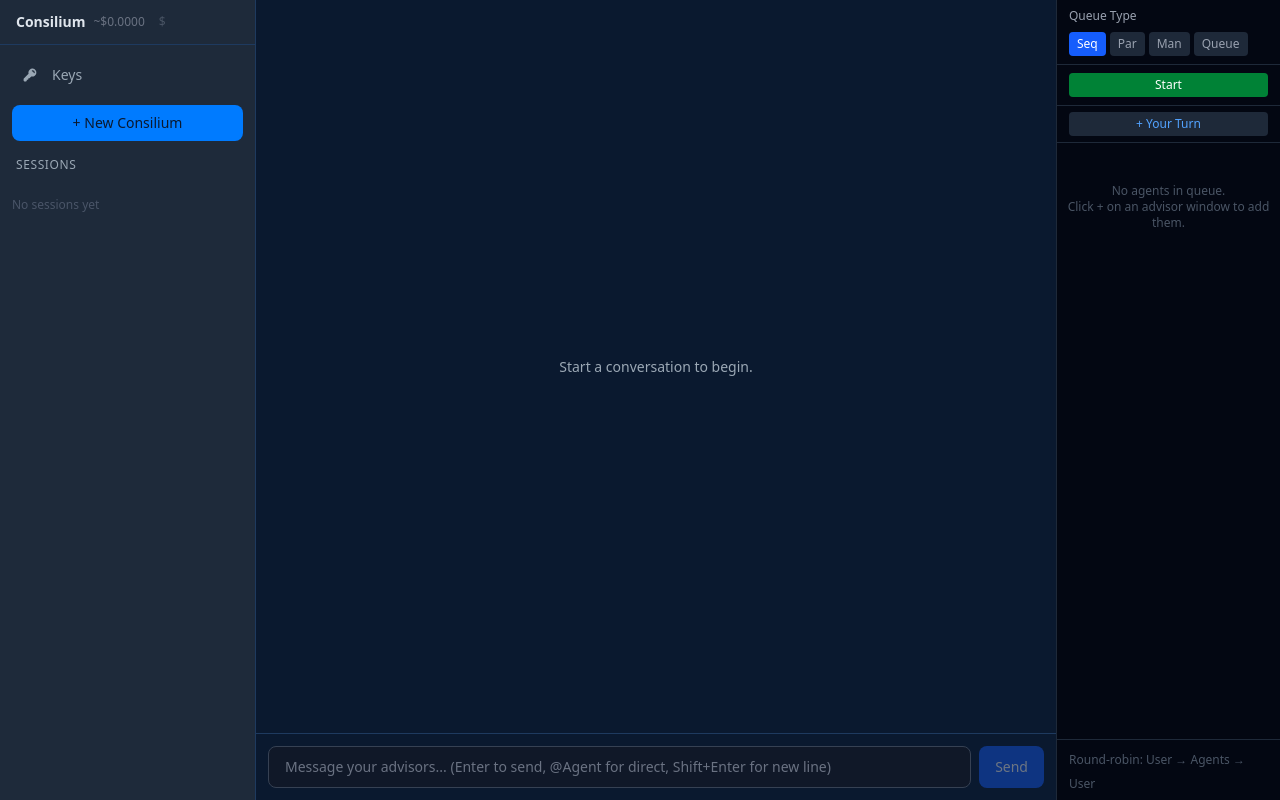
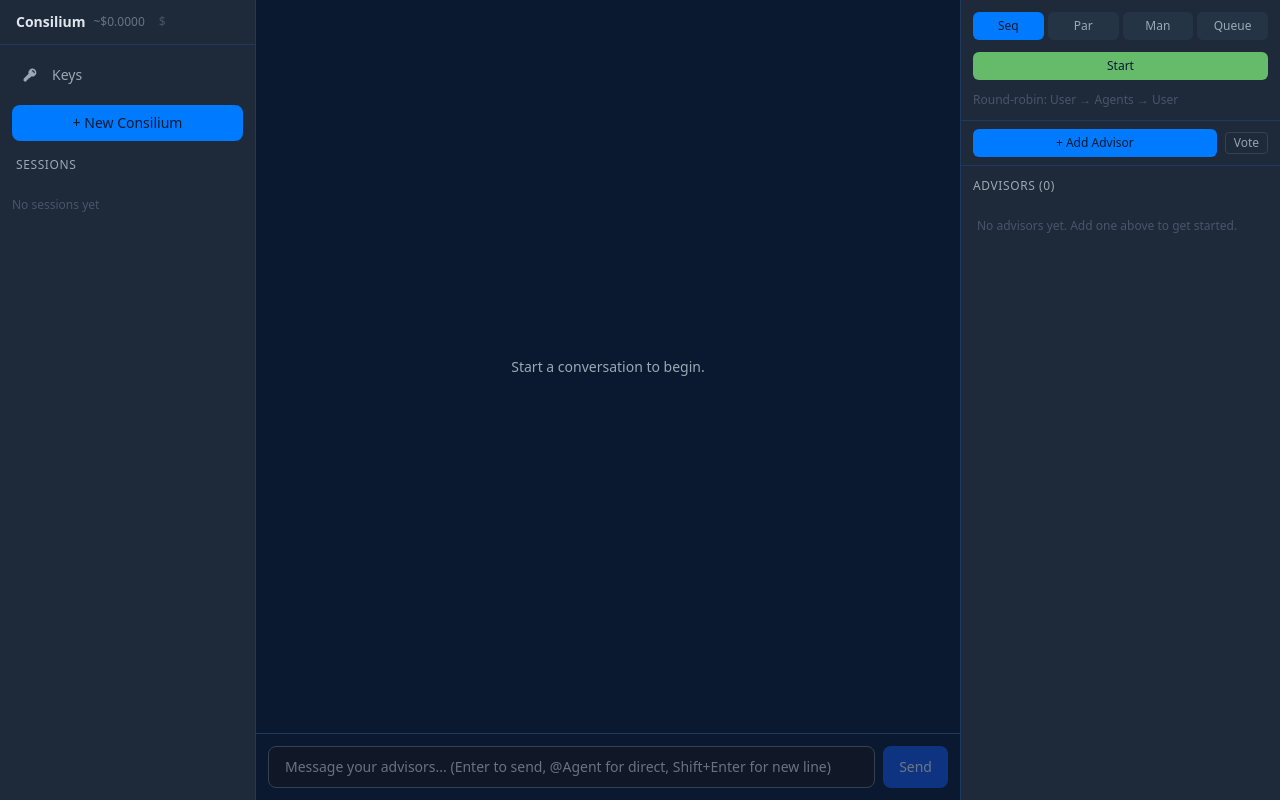
Before and after one commit to FpSilSha/Consilium, a React (Vite) app: page / in a window 1280 px wide. Built offline with nearby package versions, Linux system fonts and the light colour scheme.

Commit message:
refactor: replace QueueSidebar with AdvisorPanel in Column 3
Column 3 now uses the themed AdvisorPanel with turn controls,
advisor list, and integrated Vote/Export. Flexible width with
min/max constraints (220-320px).

```diff
--- a/src/app/AppLayout.tsx
+++ b/src/app/AppLayout.tsx
@@ -2,17 +2,14 @@ import type { ReactNode } from 'react'
 import { NavSidebar } from '@/features/sidebar'
 import { UnifiedChatThread } from '@/features/chat/UnifiedChatThread'
 import { SharedInputBar } from '@/features/input'
-import { QueueSidebar } from '@/features/queueSidebar'
+import { AdvisorPanel } from '@/features/advisorPanel'
 
 /**
  * Three-column dashboard layout.
  *
  * Column 1 (20%): Navigation sidebar — keys, sessions
  * Column 2 (flex): Unified context window — chat + input
- * Column 3 (224px): Advisor panel — turn controls + advisor list
- *
- * Column 2 now uses UnifiedChatThread (single interleaved thread).
- * Column 3 still uses QueueSidebar — will be replaced in Phase 4.
+ * Column 3 (25%): Advisor panel — turn controls + advisor list
  */
 export function AppLayout(): ReactNode {
   return (
@@ -30,9 +27,9 @@ export function AppLayout(): ReactNode {
         </footer>
       </main>
 
-      {/* Column 3: Advisor Panel (QueueSidebar placeholder) */}
-      <div className="w-56 shrink-0">
-        <QueueSidebar />
+      {/* Column 3: Advisor Panel */}
+      <div className="w-1/4 min-w-[220px] max-w-[320px] shrink-0">
+        <AdvisorPanel />
       </div>
     </div>
   )
```
